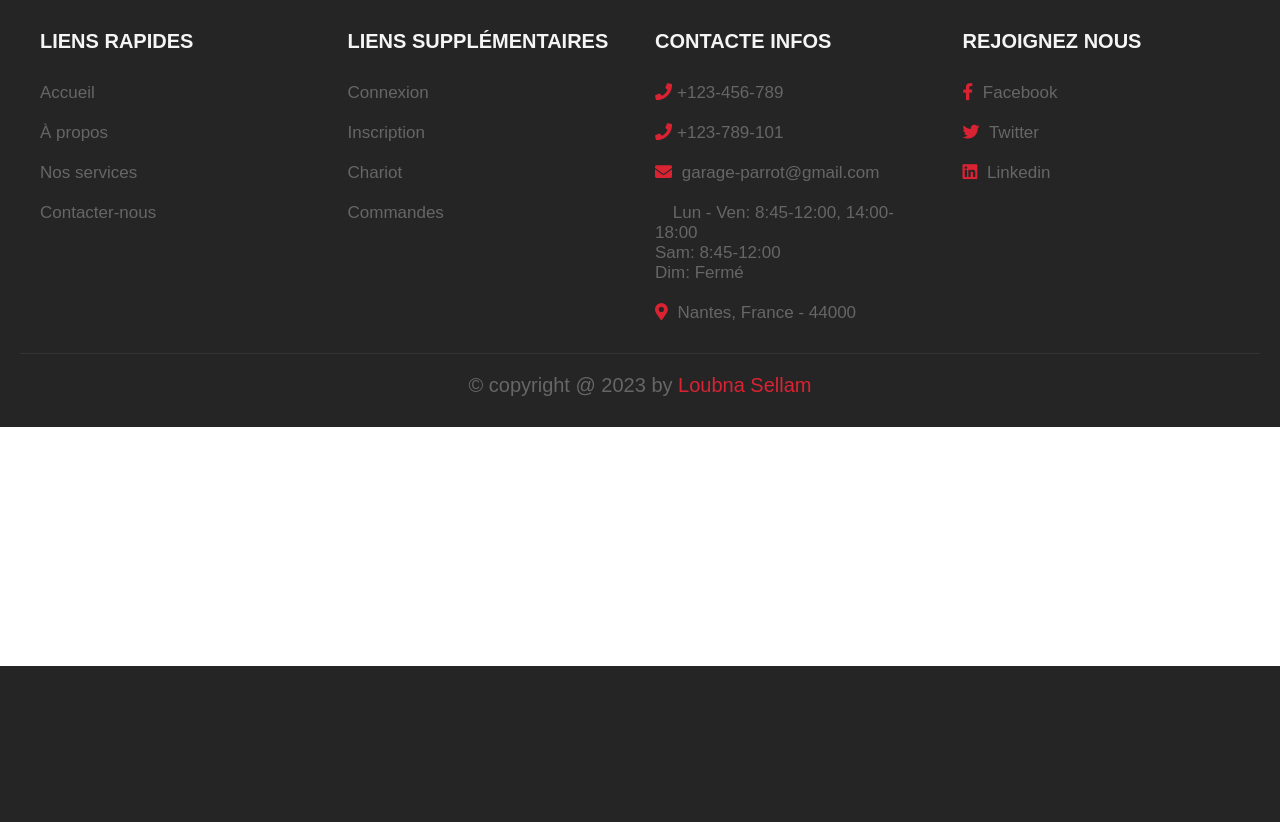
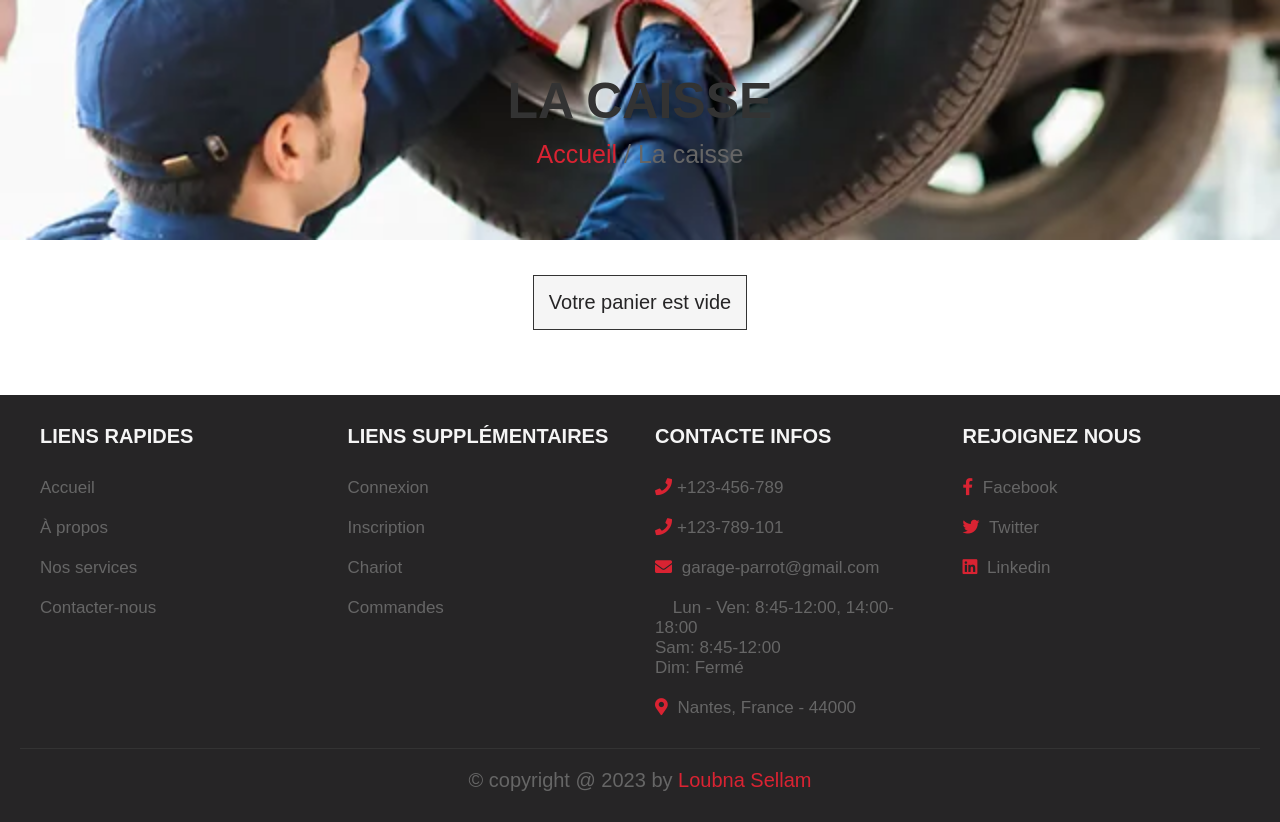
Before and after one commit to Lou-bna12/ECF, a PHP site: page /checkout.php in a window 1280 px wide. Shown: the part 134-956 px from the top of the page. Before the commit the page ends 800 px from the top, so only its background shows below. Run offline with PHP 8.4, Linux system fonts and the light colour scheme; the visitor is signed in with stand-in values (Sample User, id 1); tables that the repository leaves empty or names only in its code hold one stand-in row (values such as "Sample post").

Commit message:
git commit

```diff
--- a/Garage Parrot/css/style.css
+++ b/Garage Parrot/css/style.css
@@ -746,6 +746,30 @@
    user-select: none;
 }
 
+.display-order{
+   max-width: 1200px;
+   margin: 0 auto;
+   text-align: center;
+   padding-bottom: 0;
+}
+
+.display-order p{
+   background-color: var(--light-bg);
+   color: #262526;
+   font-size: 2rem;
+   padding: 1.5rem 1.5rem;
+   border: var(--border);
+   display: inline-block;
+   margin: .5rem;
+}
+
+.display-order p span{
+   color: #D94350;
+   font-weight: bold;
+}
+
+
+
 
 
 
--- a/checkout.php
+++ b/checkout.php
@@ -18,7 +18,7 @@
 <head>
    <meta charset="UTF-8">
    <meta name="viewport" content="width=device-width, initial-scale=1.0">
-   <title>Caisse</title>
+   <title>La caisse</title>
 
       <!-- font awesome -->
 <link rel="stylesheet" href="https://cdnjs.cloudflare.com/ajax/libs/font-awesome/5.15.1/css/all.min.css">
@@ -31,10 +31,42 @@
 
 <?php include('header.php'); ?>
 
+<div class="heading">
+
+   <h3>La caisse</h3>
+   <p><a href="home.php">Accueil</a> / La caisse </p>
+</div>
+
+<section class="display-order">
+
+<?php
+$grand_total = 0;
+$select_cart = mysqli_query($conn, "SELECT * FROM `cart` WHERE user_id = '$user_id'") or die('query failed');
+if(mysqli_num_rows($select_cart) > 0){
+   while($fetch_cart = mysqli_fetch_assoc($select_cart)){
+      $total_prix = ($fetch_cart['prix'] * $fetch_cart['quantity']);
+      $grand_total += $total_prix;
+?>
+<p> <?php echo $fetch_cart['marque']; ?> <span>(<?php echo $fetch_cart['prix'].'€'.' x '. $fetch_cart['quantity']; ?>)</span> </p>
+<?php
+}
+}else{
+echo '<p class="empty">Votre panier est vide</p>';
+}
+?>
 
 
 
 
+
+</section>
+
+
+<section class="checkout">
+
+
+
+</section>
 
 
 
--- a/orders.php
+++ b/orders.php
@@ -31,7 +31,11 @@
 
 <?php include('header.php'); ?>
 
+<div class="heading">
 
+   <h3>Panier</h3>
+   <p><a href="home.php">Accueil</a> / Commandes </p>
+</div>
 
 
 
```
